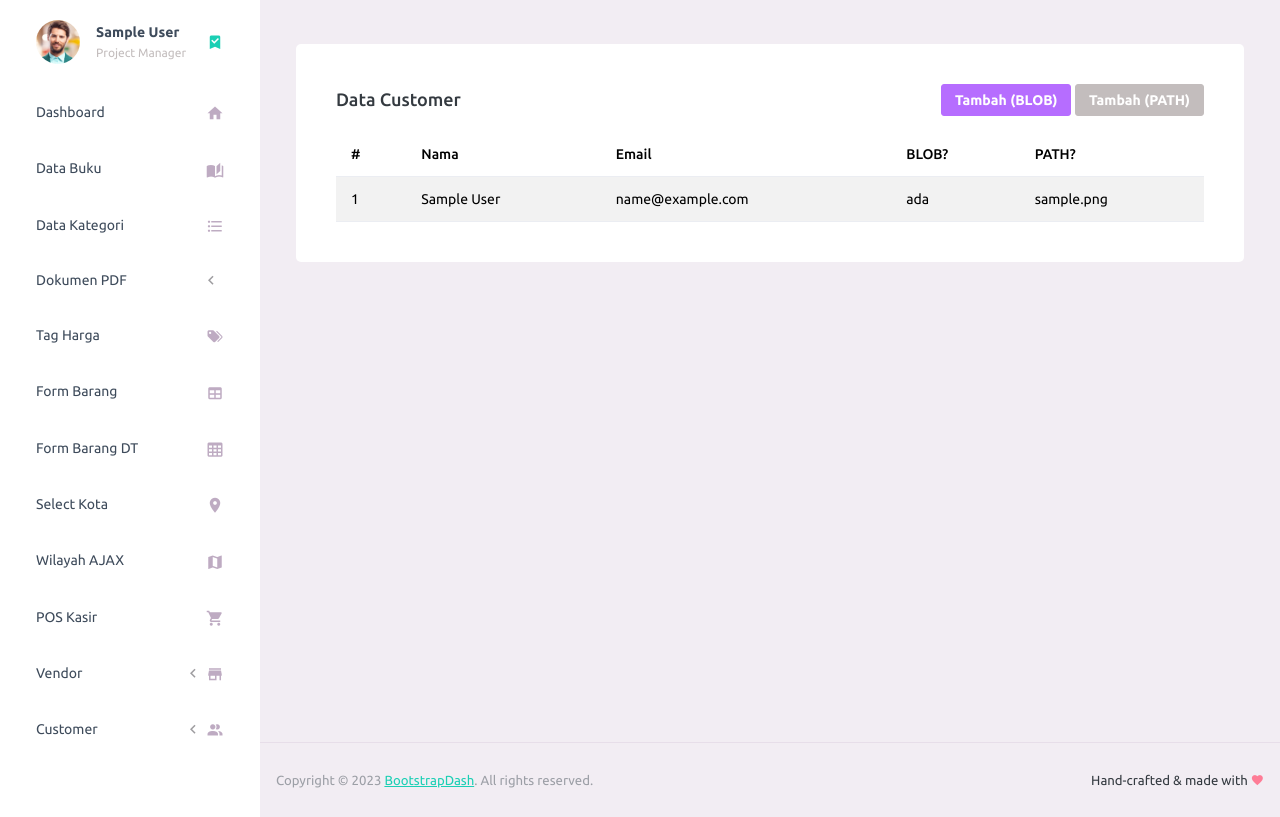
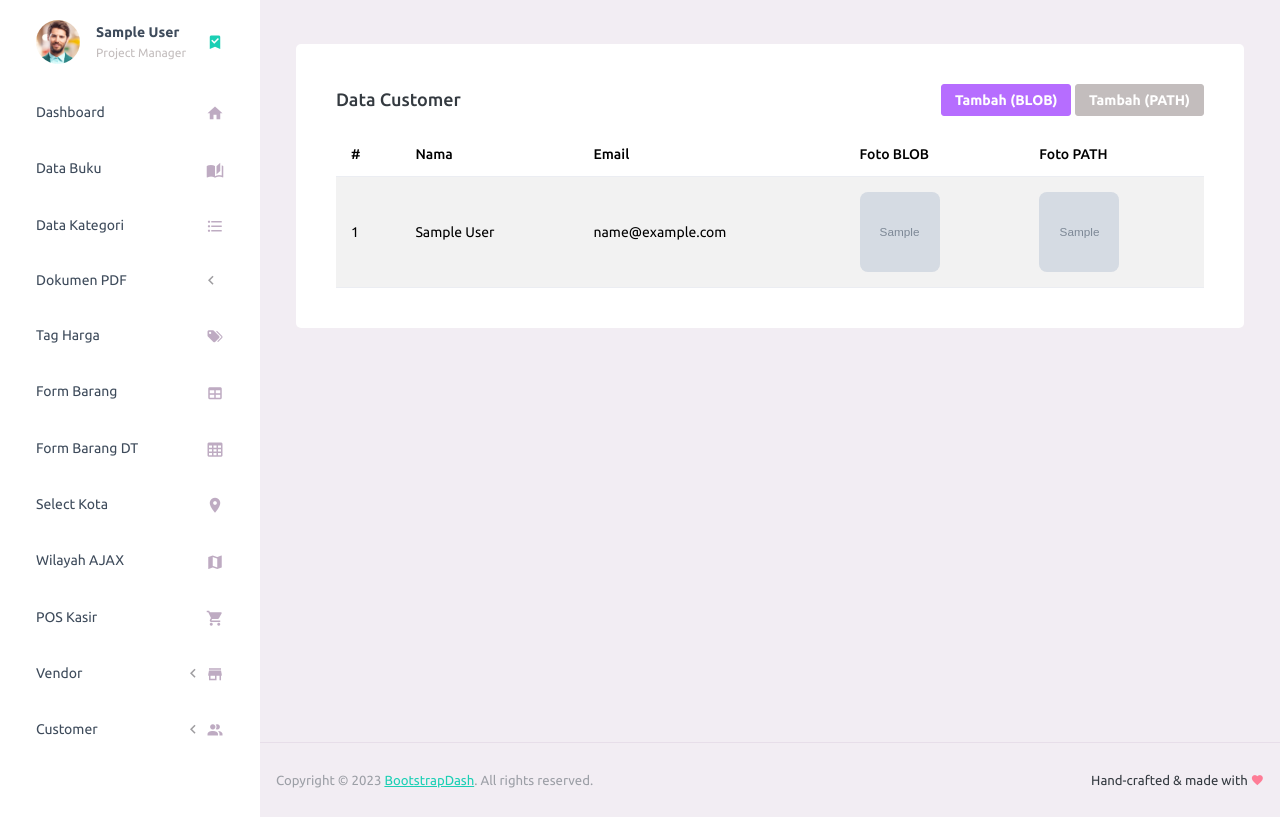
Before and after one commit to buttersc0tchh/koleksi_buku_new, a Laravel app: page /customer-data in a window 1280 px wide. Shown: the part 134-951 px from the top of the page. Run offline with Laravel 12, Linux system fonts and the light colour scheme; a user stored in the database is signed in; tables that the repository leaves empty hold one stand-in row (values such as "Sample post"); grey boxes marked "Sample" are stand-in pictures; parts of the project's set-up code (start-up, migrations or seed data) failed here and were passed over.

Commit message:
feat: polish admin customer blob/path feature and previews
Agent-Logs-Url: https://github.com/buttersc0tchh/koleksi_buku_new/sessions/d9de75c8-5f0b-4163-a1b0-5efa2ee163ec

Co-authored-by: buttersc0tchh <222628676+buttersc0tchh@users.noreply.github.com>

```diff
--- a/app/Http/Controllers/CustomerDataController.php
+++ b/app/Http/Controllers/CustomerDataController.php
@@ -2,8 +2,8 @@
 
 namespace App\Http\Controllers;
 
+use App\Models\Customer;
 use Illuminate\Http\Request;
-use App\Models\Customer;
 
 class CustomerDataController extends Controller
 {
@@ -11,6 +11,7 @@ class CustomerDataController extends Controller
     public function index()
     {
         $customers = Customer::all();
+
         return view('customer-data.index', compact('customers'));
     }
 
@@ -23,22 +24,23 @@ class CustomerDataController extends Controller
     public function storeBlob(Request $request)
     {
         $validated = $request->validate([
-        'nama'  => 'required|string|max:255',
+            'nama' => 'required|string|max:255',
             'email' => 'nullable|email',
-        'foto'  => 'required|image|mimes:jpg,jpeg,png|max:2048',
+            'foto' => 'required|image|mimes:jpg,jpeg,png|max:2048',
         ]);
 
         $file = $request->file('foto');
-    $base64 = 'data:' . $file->getMimeType() . ';base64,' .
+        $base64 = 'data:'.$file->getMimeType().';base64,'.
             base64_encode(file_get_contents($file->getRealPath()));
 
         Customer::create([
-        'nama'      => $validated['nama'],
-        'email'     => $validated['email'] ?? null,
+            'nama' => $validated['nama'],
+            'email' => $validated['email'] ?? null,
             'foto_blob' => $base64,
         ]);
 
-    return redirect()->route('admin.customer.index')
+        return redirect()
+            ->route('admin.customer.index')
             ->with('success', 'Customer berhasil ditambahkan (BLOB/base64)!');
     }
 
@@ -51,19 +53,21 @@ public function storeBlob(Request $request)
     public function storePath(Request $request)
     {
         $validated = $request->validate([
-            'nama'  => 'required|string|max:255',
+            'nama' => 'required|string|max:255',
             'email' => 'nullable|email',
-            'foto'  => 'required|image|mimes:jpg,jpeg,png|max:2048',
+            'foto' => 'required|image|mimes:jpg,jpeg,png|max:2048',
         ]);
 
         $path = $request->file('foto')->store('customers', 'public');
 
         Customer::create([
-            'nama'      => $validated['nama'],
-            'email'     => $validated['email'] ?? null,
+            'nama' => $validated['nama'],
+            'email' => $validated['email'] ?? null,
             'foto_path' => $path,
         ]);
 
-        return redirect()->route('admin.customer.index')->with('success', 'Customer berhasil ditambahkan (PATH)!');
+        return redirect()
+            ->route('admin.customer.index')
+            ->with('success', 'Customer berhasil ditambahkan (PATH)!');
     }
 }
--- a/resources/views/customer-data/create_blob.blade.php
+++ b/resources/views/customer-data/create_blob.blade.php
@@ -22,6 +22,11 @@
       <div class="mb-3">
         <label class="form-label">Nama</label>
         <input type="text" name="nama" class="form-control" value="{{ old('nama') }}" required>
+      </div>
+
+      <div class="mb-3">
+        <label class="form-label">Email (opsional)</label>
+        <input type="email" name="email" class="form-control" value="{{ old('email') }}">
       </div>
 
       <div class="mb-3">
--- a/resources/views/customer-data/index.blade.php
+++ b/resources/views/customer-data/index.blade.php
@@ -22,8 +22,8 @@
             <th>#</th>
             <th>Nama</th>
             <th>Email</th>
-            <th>BLOB?</th>
-            <th>PATH?</th>
+            <th>Foto BLOB</th>
+            <th>Foto PATH</th>
           </tr>
         </thead>
         <tbody>
@@ -31,9 +31,29 @@
             <tr>
               <td>{{ $c->id }}</td>
               <td>{{ $c->nama }}</td>
-              <td>{{ $c->email }}</td>
-              <td>{{ $c->foto_blob ? 'ada' : '-' }}</td>
-              <td>{{ $c->foto_path ? $c->foto_path : '-' }}</td>
+              <td>{{ $c->email ?: '-' }}</td>
+              <td>
+                @if ($c->foto_blob)
+                  <img
+                    src="{{ $c->foto_blob }}"
+                    alt="Foto BLOB {{ $c->nama }}"
+                    style="width: 80px; height: 80px; object-fit: cover; border-radius: 8px;"
+                  >
+                @else
+                  -
+                @endif
+              </td>
+              <td>
+                @if ($c->foto_path)
+                  <img
+                    src="{{ asset('storage/' . $c->foto_path) }}"
+                    alt="Foto PATH {{ $c->nama }}"
+                    style="width: 80px; height: 80px; object-fit: cover; border-radius: 8px;"
+                  >
+                @else
+                  -
+                @endif
+              </td>
             </tr>
           @empty
             <tr>
--- a/routes/web.php
+++ b/routes/web.php
@@ -1,20 +1,20 @@
 <?php
 
-use Illuminate\Support\Facades\Route;
+use App\Http\Controllers\Auth\GoogleController;
+use App\Http\Controllers\Auth\OtpController;
+use App\Http\Controllers\BarangController;
+use App\Http\Controllers\BukuController;
+use App\Http\Controllers\CustomerController;
+use App\Http\Controllers\CustomerDataController;
+use App\Http\Controllers\DokumenController;
+use App\Http\Controllers\KategoriController;
+use App\Http\Controllers\PdfController;
+use App\Http\Controllers\PosController;
+use App\Http\Controllers\VendorController;
+use App\Http\Controllers\WilayahController;
 use Illuminate\Support\Facades\Auth;
 use Illuminate\Support\Facades\Mail;
-use App\Http\Controllers\BukuController;
-use App\Http\Controllers\KategoriController;
-use App\Http\Controllers\Auth\GoogleController;
-use App\Http\Controllers\Auth\OtpController;
-use App\Http\Controllers\PdfController;
-use App\Http\Controllers\DokumenController;
-use App\Http\Controllers\BarangController;
-use App\Http\Controllers\WilayahController;
-use App\Http\Controllers\PosController;
-use App\Http\Controllers\VendorController;
-use App\Http\Controllers\CustomerController;
-use App\Http\Controllers\CustomerDataController;
+use Illuminate\Support\Facades\Route;
 
 // --- PUBLIC ROUTES (Tanpa Login) ---
 Route::get('/', function () {
@@ -47,11 +47,17 @@ Route::middleware(['auth'])->group(function () {
     Route::resource('barang', BarangController::class);
 
     // Soal 2 - Form Barang Tanpa DB
-    Route::get('/form-barang', function () { return view('formbarang.index'); })->name('formbarang.index');
-    Route::get('/form-barang-dt', function () { return view('formbarang.index_dt'); })->name('formbarang.indexDt');
+    Route::get('/form-barang', function () {
+        return view('formbarang.index');
+    })->name('formbarang.index');
+    Route::get('/form-barang-dt', function () {
+        return view('formbarang.index_dt');
+    })->name('formbarang.indexDt');
 
     // Soal 4 - Select Kota
-    Route::get('/select-kota', function () { return view('selectkota.index'); })->name('selectkota.index');
+    Route::get('/select-kota', function () {
+        return view('selectkota.index');
+    })->name('selectkota.index');
 
     // Fitur Dokumen (Editor & PDF)
     Route::prefix('dokumen')->group(function () {
@@ -80,7 +86,7 @@ Route::middleware(['auth'])->group(function () {
     Route::post('/vendor/{id_vendor}/menu', [VendorController::class, 'tambahMenu'])->name('vendor.menu.store');
     Route::delete('/vendor/menu/{id_menu}', [VendorController::class, 'hapusMenu'])->name('vendor.menu.hapus');
 
-    // Customer Data
+    // Customer Data (legacy route names kept for backward compatibility)
     Route::get('/customer-data', [CustomerDataController::class, 'index'])->name('customer-data.index');
     Route::get('/customer-data/tambah-blob', [CustomerDataController::class, 'createBlob'])->name('customer-data.create-blob');
     Route::post('/customer-data/tambah-blob', [CustomerDataController::class, 'storeBlob'])->name('customer-data.store-blob');
@@ -88,12 +94,10 @@ Route::middleware(['auth'])->group(function () {
     Route::post('/customer-data/tambah-path', [CustomerDataController::class, 'storePath'])->name('customer-data.store-path');
 
     // Studi Kasus 3 - Alias route admin.customer.* -> CustomerDataController
-    Route::prefix('admin')->name('admin.')->middleware(['auth'])->group(function () {
+    Route::prefix('admin')->name('admin.')->group(function () {
         Route::get('/customer', [CustomerDataController::class, 'index'])->name('customer.index');
-
         Route::get('/customer/tambah-blob', [CustomerDataController::class, 'createBlob'])->name('customer.createBlob');
         Route::post('/customer/tambah-blob', [CustomerDataController::class, 'storeBlob'])->name('customer.storeBlob');
-
         Route::get('/customer/tambah-path', [CustomerDataController::class, 'createPath'])->name('customer.createPath');
         Route::post('/customer/tambah-path', [CustomerDataController::class, 'storePath'])->name('customer.storePath');
     });
@@ -115,5 +119,6 @@ Route::get('/test-email', function () {
     Mail::raw('Tes OTP Email', function ($m) {
         $m->to('finaaidaysf@gmail.com')->subject('Tes SMTP Laravel');
     });
+
     return 'Cek inbox / spam.';
 });
```
Also changed, not shown: resources/views/customer-data/create_path.blade.php (+39 -2 lines), README.md, resources/views/layouts/master.blade.php (indentation only). Lines whose indentation alone changed are shown as unchanged.
